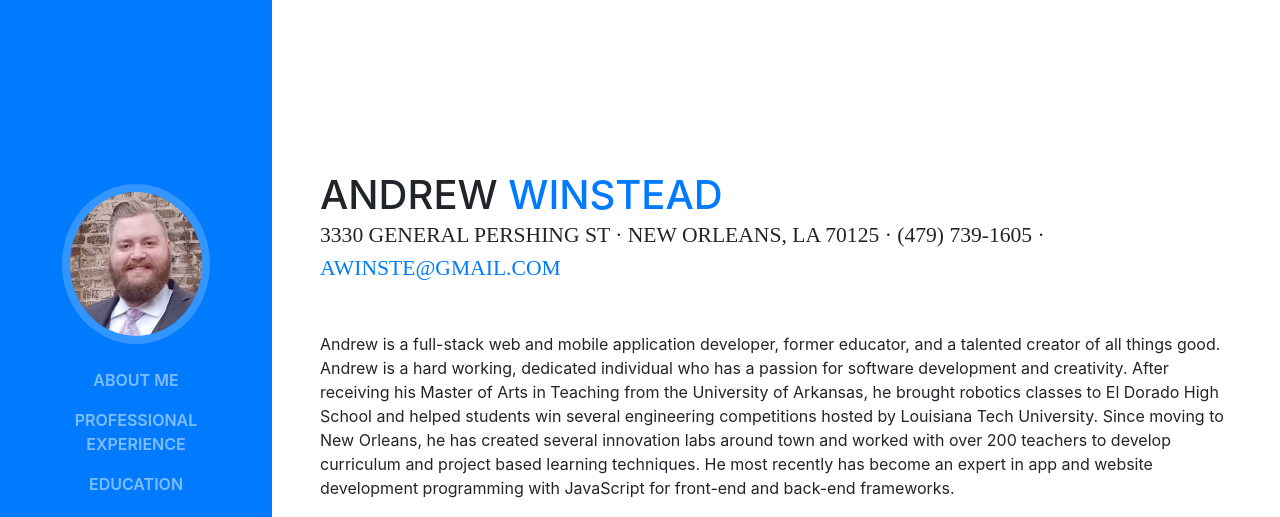
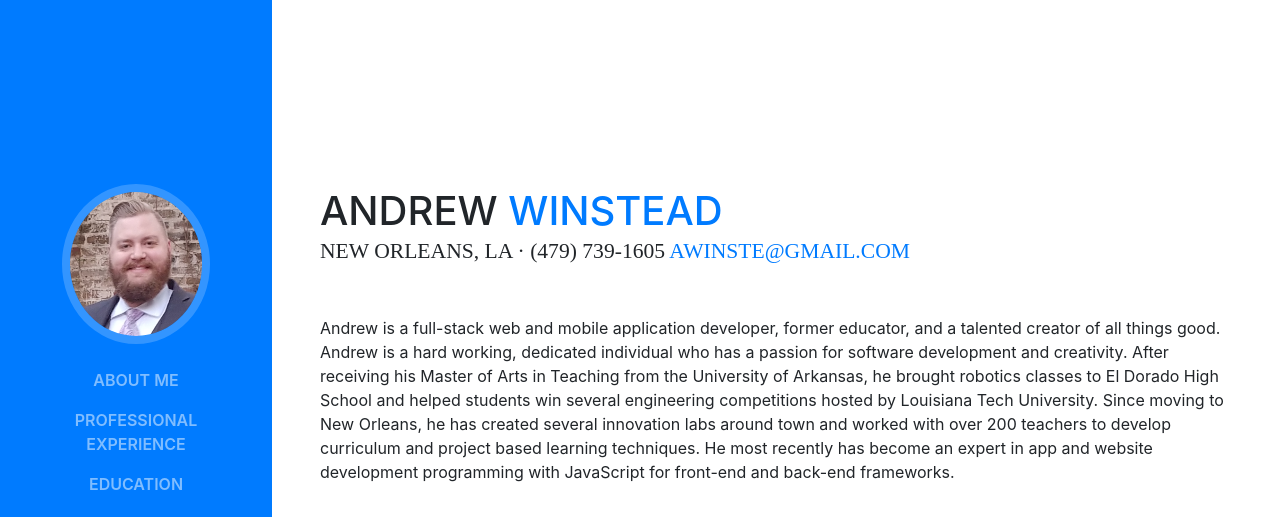
Before and after one commit to awinste/awinste.github.io, a website with bundled scripts: page index.html in a window 1280 px wide. Shown: the top 517 px of the page. Built offline with nearby package versions, Linux system fonts and the light colour scheme; a web font is replaced by a local one.

Commit message:
remove address

```diff
--- a/index.html
+++ b/index.html
@@ -68,7 +68,7 @@
           <h1 class="mb-0">Andrew
             <span class="text-primary">Winstead</span>
           </h1>
-          <div class="subheading mb-5">3330 General Pershing St · New Orleans, LA 70125 · (479) 739-1605 ·
+          <div class="subheading mb-5">New Orleans, LA · (479) 739-1605
             <a href="mailto:awinste@gmail.com">awinste@gmail.com</a>
           </div>
           <p class="mb-5">Andrew is a full-stack web and mobile application developer, former educator, and a talented creator of all things good.
```
